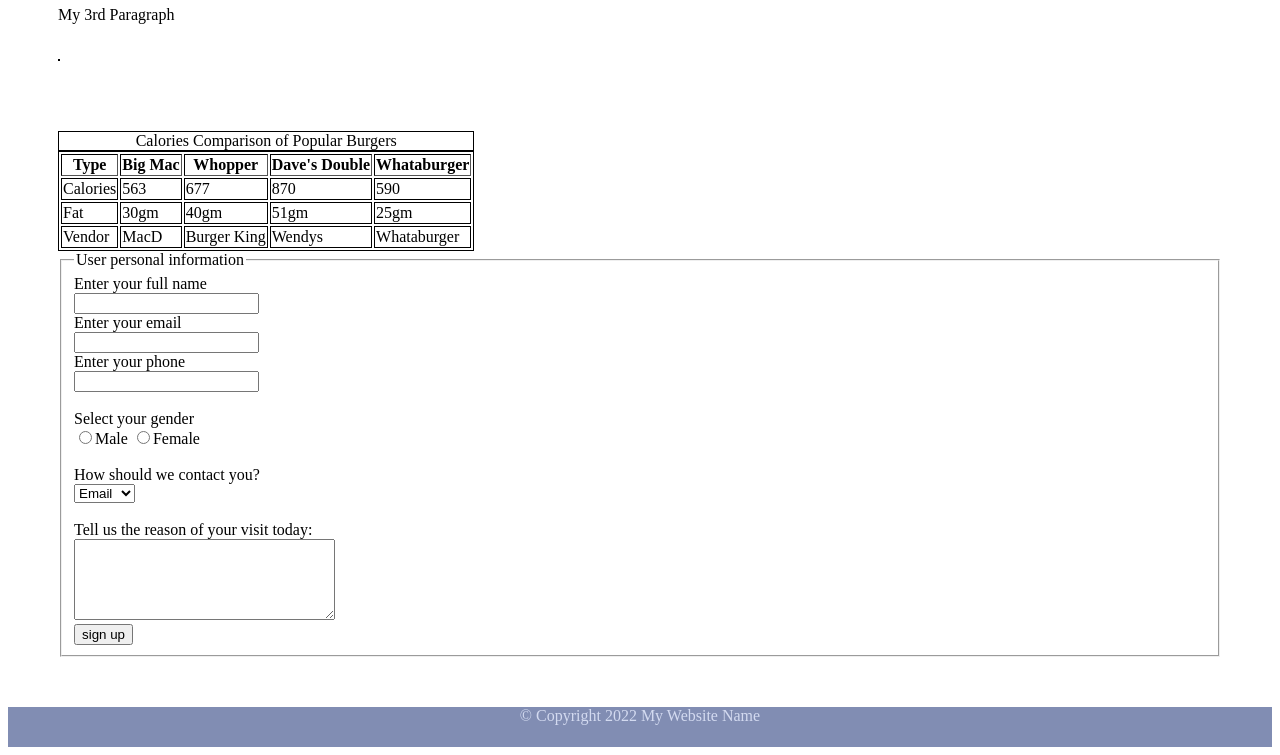
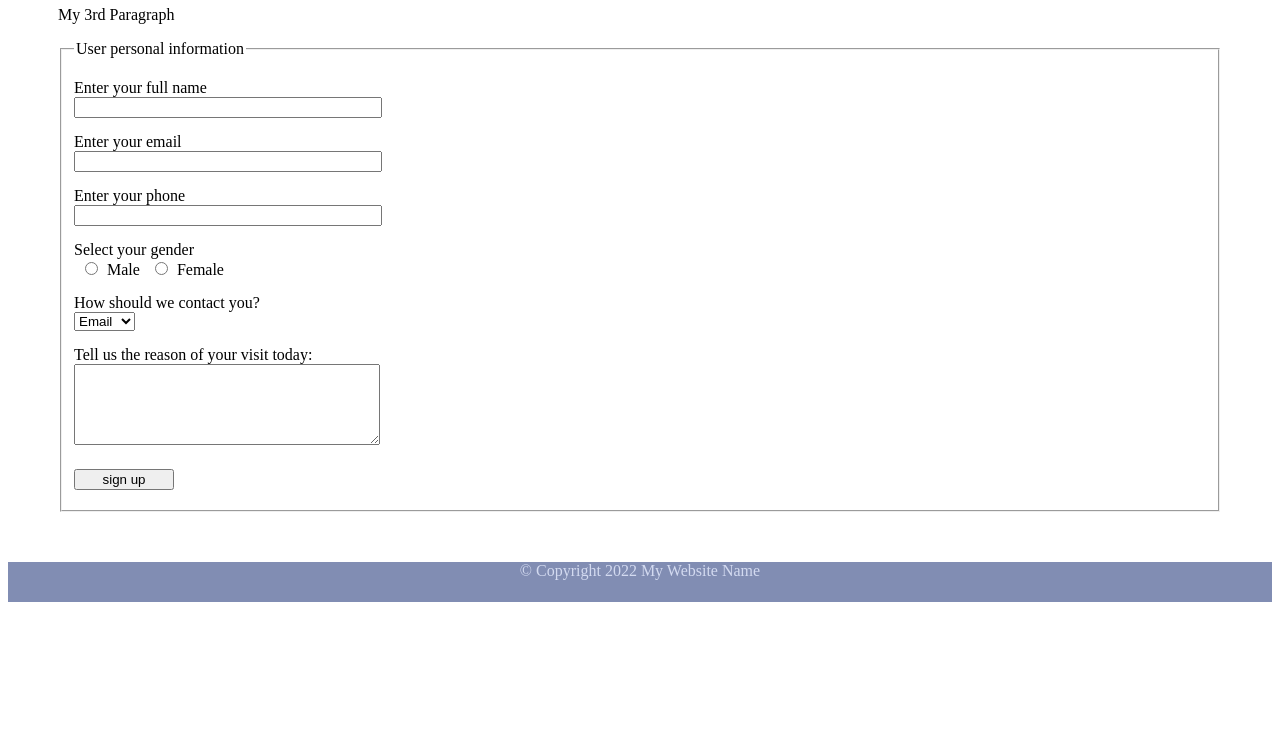
Before and after one commit to yukiou226/Web801-Frontend, a plain HTML site: page page3.html in a window 1280 px wide. Shown: the part 662-1417 px from the top of the page. After the commit the page ends 1272 px from the top, so only its background shows below. Drawn offline with Linux system fonts and the light colour scheme.

Commit message:
fixed some bugs.

```diff
--- a/page3.html
+++ b/page3.html
@@ -30,8 +30,8 @@
             <!--<img src="images/central_park.jpg" alt="Central Park" width="500">-->
 
             <!--Table-->
-            <table>
-                <table border="1">
+            <!--<table>
+
                 <caption>Calories Comparison of Popular Burgers</caption>
                 <thead>
                     <tr>
@@ -66,27 +66,27 @@
                         <td>Whataburger</td>
                     </tr>
                 </tfoot>
-                </table>
+                </table>-->
         <!--Form-->
         <form action="/signup" method = "post">
         <fieldset>
             <legend>User personal information</legend>
-            <label>Enter your full name</label><br>
-            <input type="text" name="name"><br>
-            <label>Enter your email</label><br>
-            <input type="email" name="email"><br>
-            <label>Enter your phone</label><br>
-            <input type="text" name="phone"><br>
-            <br><label>Select your gender</label><br>
+            <label>Enter your full name</label>
+            <input type="text" name="name">
+            <label>Enter your email</label>
+            <input type="email" name="email">
+            <label>Enter your phone</label>
+            <input type="text" name="phone">
+            <label>Select your gender</label>
             <input type="radio" name="gender" value="male">Male
-            <input type="radio" name="gender" value="female">Female <br/>
-            <br><label>How should we contact you?</label><br>
+            <input type="radio" name="gender" value="female">Female
+            <label>How should we contact you?</label>
             <select>
                 <option value="email">Email</option>
                 <option value="phone">Phone</option>
-            </select><br>
-            <br>Tell us the reason of your visit today:<br>
-            <textarea rows="5" cols="30"></textarea><br>
+            </select>
+            <label>Tell us the reason of your visit today:</label>
+            <textarea rows="5" cols="30"></textarea>
             <input type="submit" value="sign up">
         </fieldset>
         </form>
--- a/style.css
+++ b/style.css
@@ -8,7 +8,7 @@
         font-weight: bold;
         font-family: Arial,helvetica,sans-serif;}
 
-        li{list-style-type: none; display: inline;}
+        li{list-style-type: none; display: inline; padding:0 20px;}
 
         li a{text-decoration: none;}
         li a:link{color:#000000;}
@@ -23,9 +23,16 @@
 
         main {margin:50px}
 
-        table,caption,td{margin-top: 35px;
+        table,caption,th,td{margin-top: 35px;
         border: 1px solid #000000;
         }
+        th,td{width:150px; height:35px;text-align:center;}
+        caption{text-transform:upppercase; font-weight:600; height:40px;padding-top:15px;color:#753a30;}
 
+        label{display:block; margin:15px 0 0 0;}
+        input{width: 300px;}
+        input[type="radio"]{width: 25px;}
+        textarea{width:300px;}
+        input[type="submit"]{display:block; margin:20px 0 10px 0; width: 100px;}
         main h1{color:rgb(129,141,179); font-family:arial;}
         footer{height:40px;background-color:rgb(129,141,179);text-align:center;color:rgb(211,218,240);}
```
